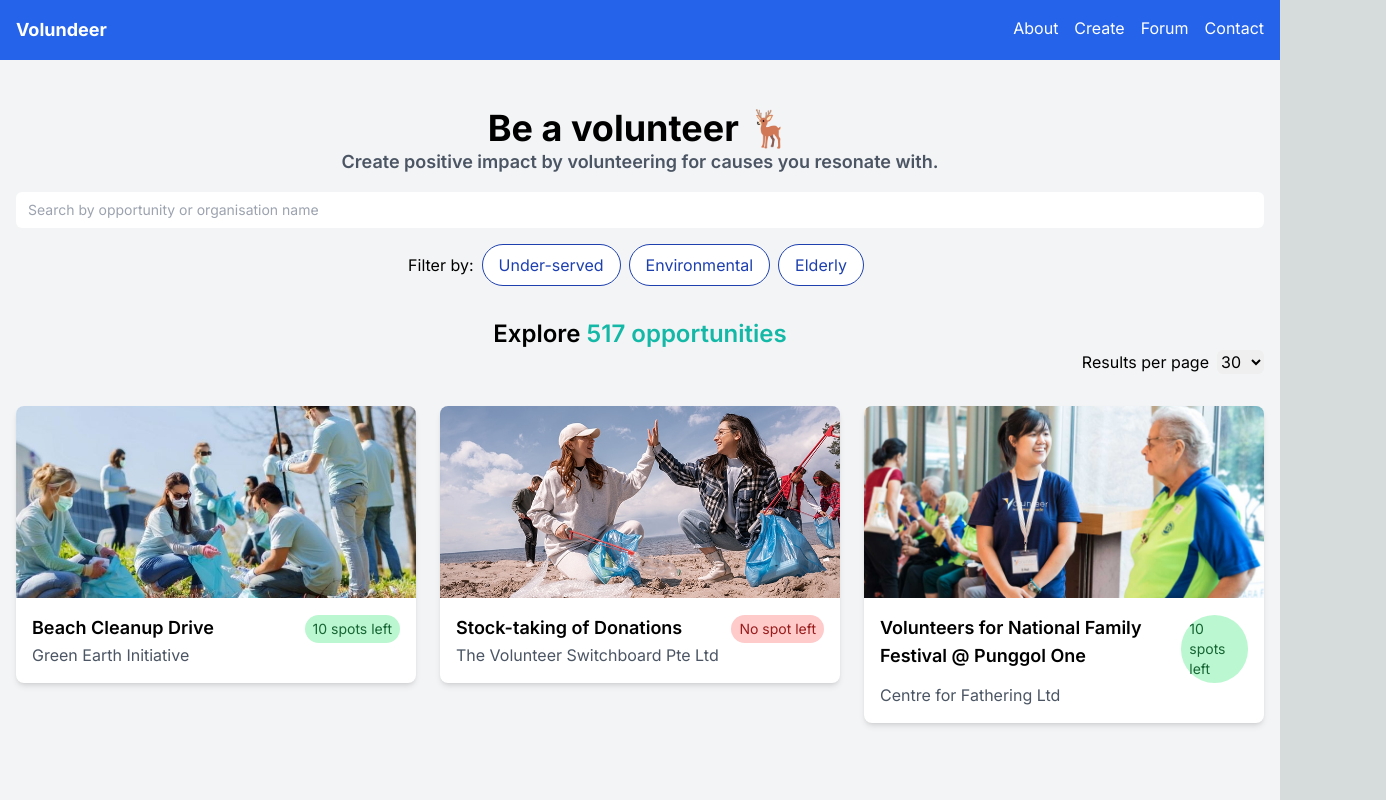
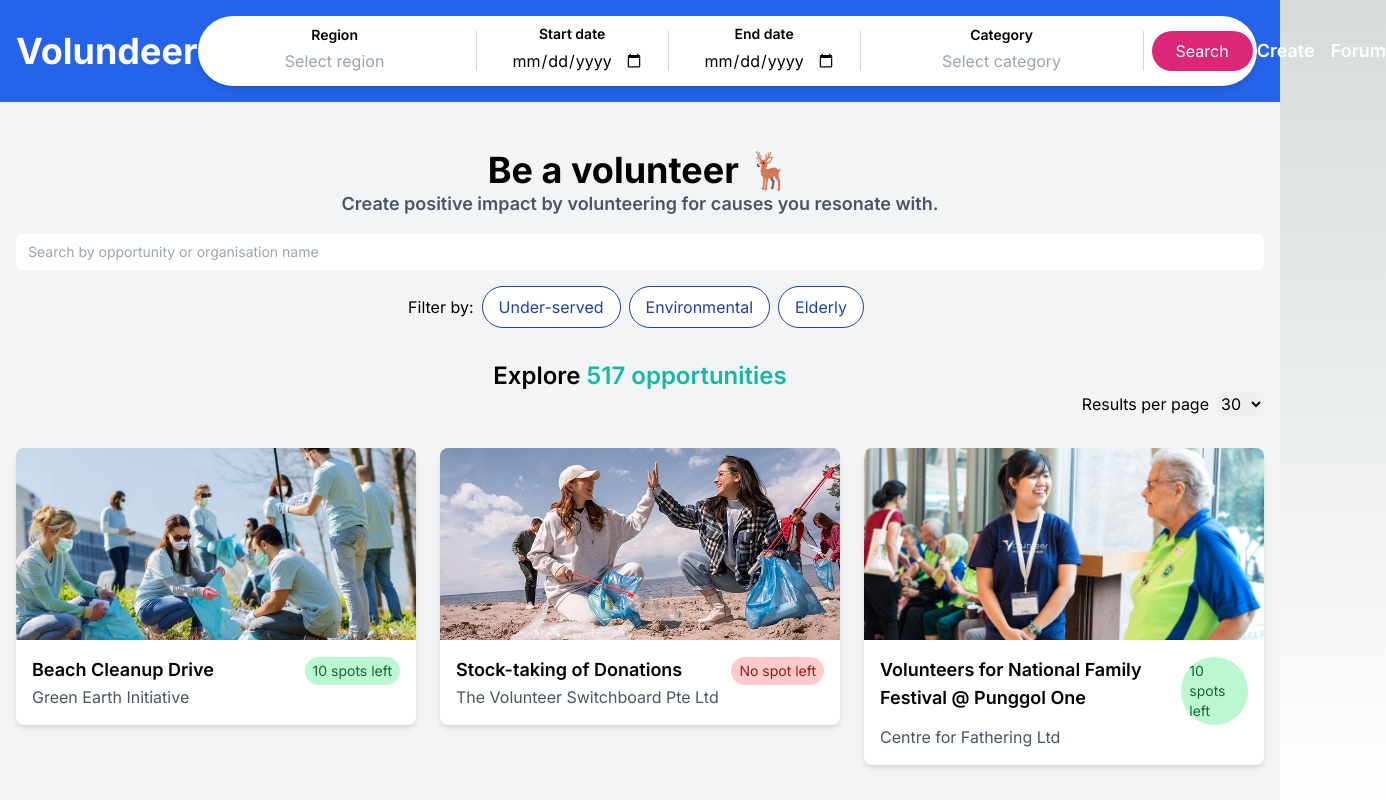
Before and after one commit to lucastey/volundeer, a Next.js app: page / in a window 1280 px wide. Shown: the whole page, 1386 px wide, since content can reach past the window. Built offline with nearby package versions, Linux system fonts and the light colour scheme.

Commit message:
navbar changed with search bar

```diff
--- a/app/components/navbar.tsx
+++ b/app/components/navbar.tsx
@@ -1,17 +1,134 @@
-// components/Navbar.tsx
-import React from 'react';
+"use client";
+import React, { useState } from 'react';
 import Link from 'next/link';
 
 const Navbar = () => {
+  const [region, setRegion] = useState('');
+  const [fromDate, setFromDate] = useState('');
+  const [toDate, setToDate] = useState('');
+  const [category, setCategory] = useState('');
+  const [isRegionDropdownOpen, setIsRegionDropdownOpen] = useState(false);
+  const [isCategoryDropdownOpen, setIsCategoryDropdownOpen] = useState(false);
+  const [isFlexible, setIsFlexible] = useState(false);
+
+  const handleSearch = () => {
+    // Implement search functionality here
+    console.log({ region, fromDate, toDate, category, isFlexible });
+  };
+
+  const regions = ["North East", "West", "North", "South", "Central", "East"];
+  const categories = ["Environmental", "Elderly", "Children"];
+
   return (
     <header className="bg-blue-600 text-white p-4">
-      <nav className="container mx-auto flex justify-between">
-        <Link href="/" className="text-lg font-bold">Volundeer</Link>
-        <div>
-          <Link href="/about" className="mr-4">About</Link>
-          <Link href="/create" className="mr-4">Create</Link>
-          <Link href="/create" className="mr-4">Forum</Link>
-          <Link href="/contact">Contact</Link>
+      <nav className="container mx-auto flex justify-between items-center">
+        <div className="flex-1 flex justify-center">
+          <Link href="/" className="text-4xl font-bold">Volundeer</Link>
+        </div>
+        <div className="flex-1 flex justify-center">
+          <div className="flex items-center bg-white text-black p-1 rounded-full shadow-md">
+            <div className="relative flex flex-col items-center px-2 py-1">
+              <span className="text-sm font-semibold text-center">Region</span>
+              <div className="relative">
+                <input
+                  type="text"
+                  placeholder="Select region"
+                  value={region}
+                  onClick={() => setIsRegionDropdownOpen(!isRegionDropdownOpen)}
+                  readOnly
+                  className="px-2 py-1 rounded-full focus:outline-none cursor-pointer text-center"
+                />
+                {isRegionDropdownOpen && (
+                  <ul className="absolute mt-1 bg-white border border-gray-300 rounded-lg shadow-lg z-10 w-full">
+                    {regions.map((region) => (
+                      <li
+                        key={region}
+                        onClick={() => {
+                          setRegion(region);
+                          setIsRegionDropdownOpen(false);
+                        }}
+                        className="px-4 py-2 hover:bg-gray-200 cursor-pointer text-center"
+                      >
+                        {region}
+                      </li>
+                    ))}
+                    <li
+                      onClick={() => {
+                        setIsFlexible(!isFlexible);
+                        setIsRegionDropdownOpen(false);
+                      }}
+                      className="px-4 py-2 hover:bg-gray-200 cursor-pointer text-center"
+                    >
+                      I'm flexible
+                    </li>
+                  </ul>
+                )}
+              </div>
+            </div>
+            <div className="border-l border-gray-300 h-10 mx-2"></div>
+            <div className="flex flex-col items-center px-2 py-1">
+              <span className="text-sm font-semibold text-center">Start date</span>
+              <input
+                type="date"
+                placeholder="dd/mm/yyyy"
+                value={fromDate}
+                onChange={(e) => setFromDate(e.target.value)}
+                className="px-2 py-1 rounded-full focus:outline-none text-center"
+              />
+            </div>
+            <div className="border-l border-gray-300 h-10 mx-2"></div>
+            <div className="flex flex-col items-center px-2 py-1">
+              <span className="text-sm font-semibold text-center">End date</span>
+              <input
+                type="date"
+                placeholder="dd/mm/yyyy"
+                value={toDate}
+                onChange={(e) => setToDate(e.target.value)}
+                className="px-2 py-1 rounded-full focus:outline-none text-center"
+              />
+            </div>
+            <div className="border-l border-gray-300 h-10 mx-2"></div>
+            <div className="relative flex flex-col items-center px-2 py-1">
+              <span className="text-sm font-semibold text-center">Category</span>
+              <div className="relative">
+                <input
+                  type="text"
+                  placeholder="Select category"
+                  value={category}
+                  onClick={() => setIsCategoryDropdownOpen(!isCategoryDropdownOpen)}
+                  readOnly
+                  className="px-2 py-1 rounded-full focus:outline-none cursor-pointer text-center"
+                />
+                {isCategoryDropdownOpen && (
+                  <ul className="absolute mt-1 bg-white border border-gray-300 rounded-lg shadow-lg z-10 w-full">
+                    {categories.map((category) => (
+                      <li
+                        key={category}
+                        onClick={() => {
+                          setCategory(category);
+                          setIsCategoryDropdownOpen(false);
+                        }}
+                        className="px-4 py-2 hover:bg-gray-200 cursor-pointer text-center"
+                      >
+                        {category}
+                      </li>
+                    ))}
+                  </ul>
+                )}
+              </div>
+            </div>
+            <div className="border-l border-gray-300 h-10 mx-2"></div>
+            <button
+              onClick={handleSearch}
+              className="px-6 py-2 bg-pink-600 text-white rounded-full"
+            >
+              Search
+            </button>
+          </div>
+        </div>
+        <div className="flex-1 flex justify-center space-x-4">
+          <Link href="/create" className="text-lg font-semibold">Create</Link>
+          <Link href="/forum" className="text-lg font-semibold">Forum</Link>
         </div>
       </nav>
     </header>
```
